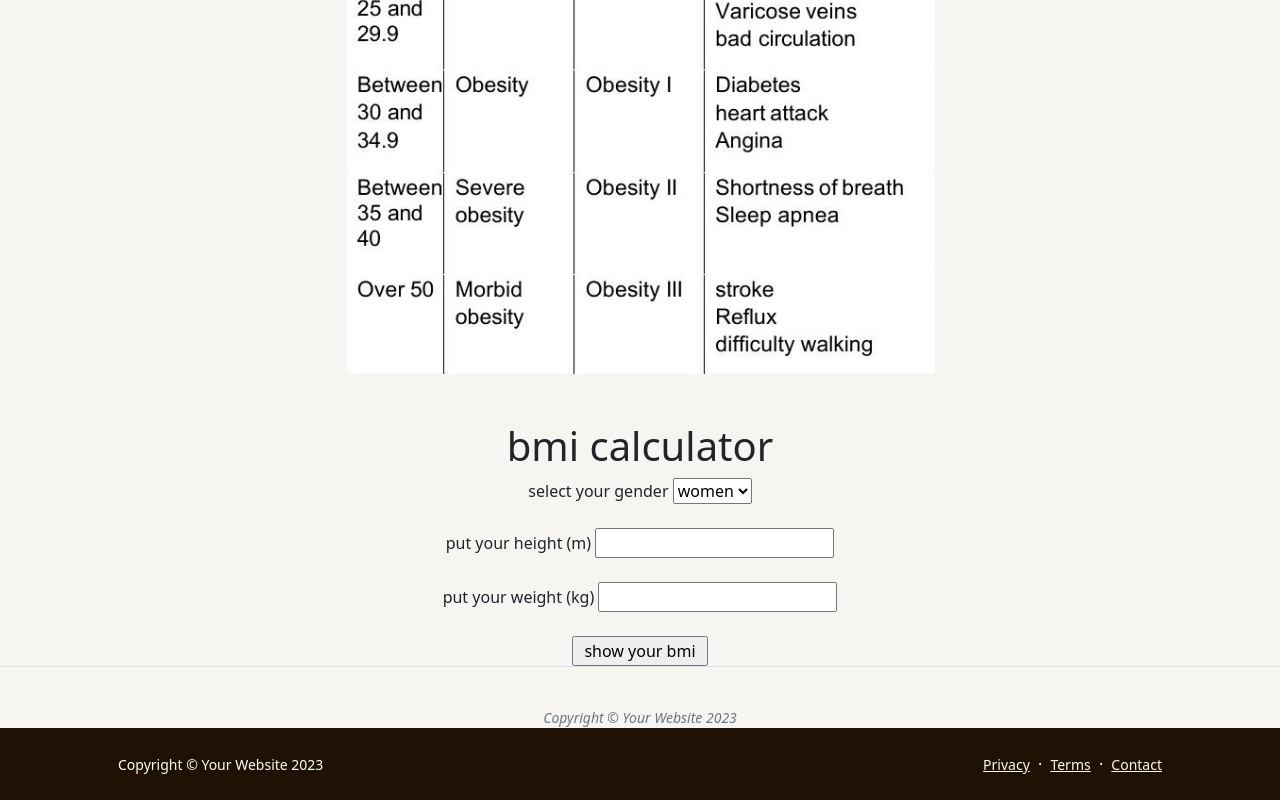
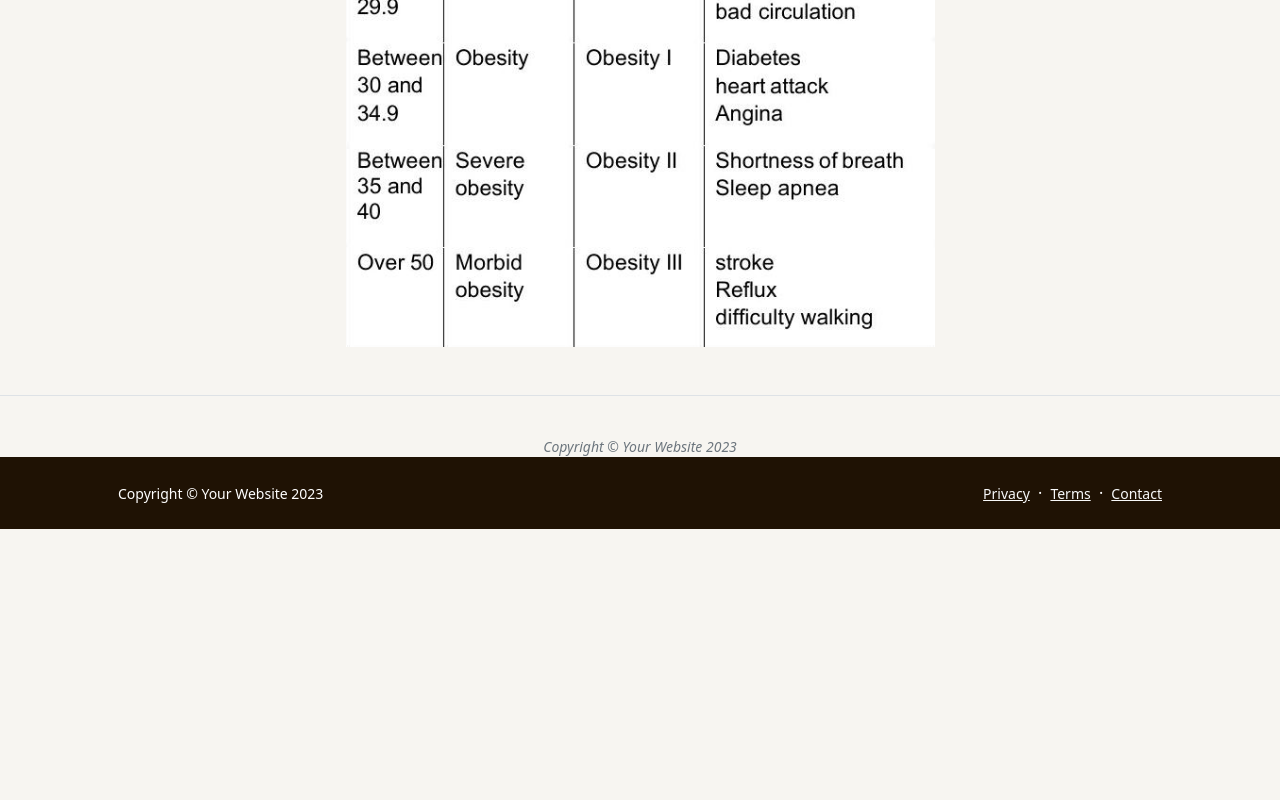
Before and after one commit to brunasadi/HealthyDiamond, a website: page faq.html in a window 1280 px wide. Shown: the part 6778-7578 px from the top of the page. After the commit the page ends 7307 px from the top, so only its background shows below. Drawn offline with nearby package versions, Linux system fonts and the light colour scheme.

Commit message:
Update faq.html

```diff
--- a/faq.html
+++ b/faq.html
@@ -181,53 +181,7 @@
           </div>
       </div>
   </article>
-<!--inicio calculadora imc-->
 
-
-  <div class="calcimc" align="center" id="imc">
-    <h1>bmi calculator</h1>
-    select your gender
-    <select id="sexo">
-      <option value="m">
-        <h2>women</h2>
-      </option>
-      <option value="h">
-        <h2>men</h2>
-      </option>
-
-
-    </select>
-    <br> <br>
-    put your height (m) <input type="number" id="altura">
-    <br> <br>
-    put your weight (kg) <input type="number" id="massa"> <br><br>
-
-
-    <script>
-      function calcularpeso() {
-
-
-        var sexo = document.getelementbyid("sexo").value;
-        var altura = document.getelementbyid("altura").value;
-        var peso = document.getelementbyid("massa").value;
-
-
-        if (sexo == "men" || sexo == "h") {
-          var total = (peso/(altura*altura));
-          alert("your bmi is: " + total+", look in the table and check your situation");
-        }
-        else if (sexo == "women" || sexo == "m") {
-          var total = (peso/(altura*altura));
-          alert("your bmi is: " + total+", look in the table and check your situation");
-        }
-      }
-
-
-    </script>
-    <input type="button" value=" show your bmi " onclick="calcularpeso()">
-
-
-    <!--fim calculadora imc-->
 
 
 
```
